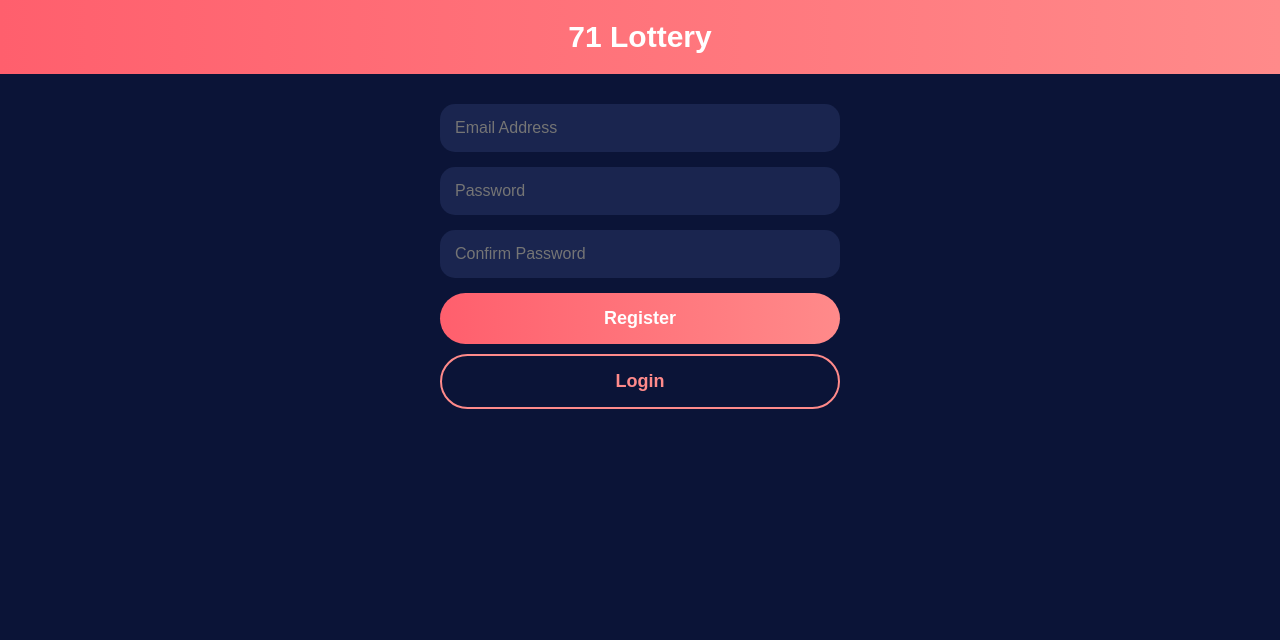
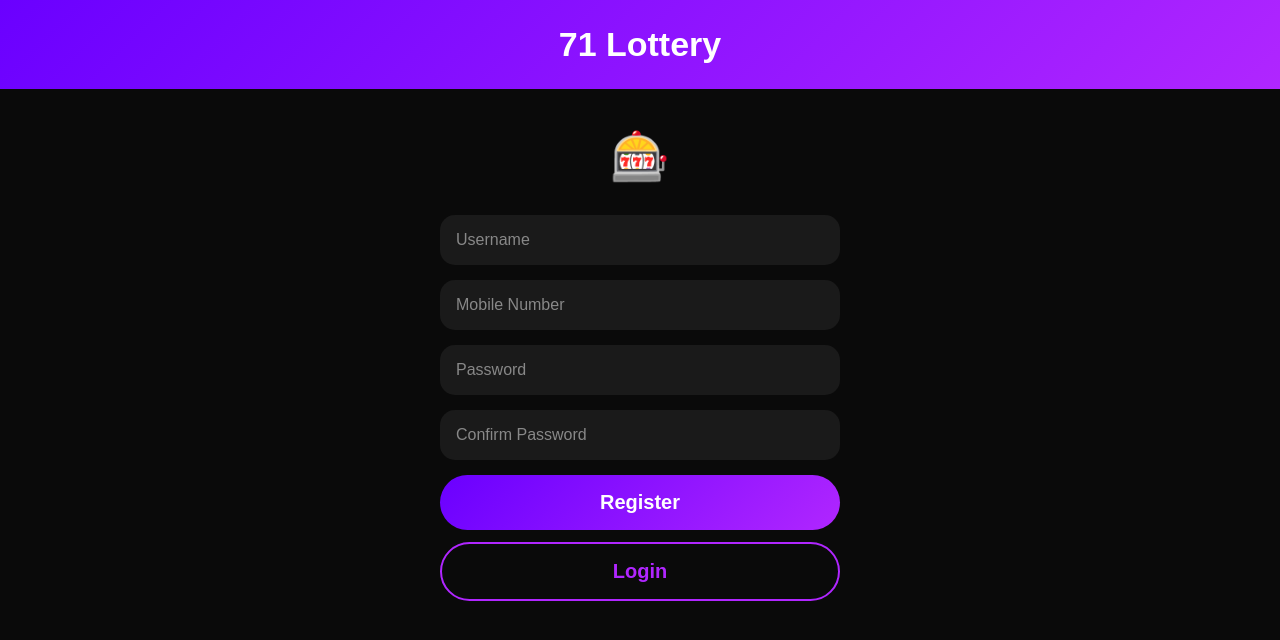
Before and after one commit to Rahulladdu112/71-lottery, a plain HTML site: page Register.html in a window 1280 px wide. Drawn offline with nearby package versions, Linux system fonts and the light colour scheme.

Commit message:
Update Register.html
New

```diff
--- a/Register.html
+++ b/Register.html
@@ -3,7 +3,7 @@
 <head>
 <meta name="viewport" content="width=device-width, initial-scale=1">
 <title>71 Lottery Register</title>
-<script src="https://cdn.jsdelivr.net/npm/@supabase/supabase-js@2"></script>
+
 <style>
 *{
 margin:0;
@@ -11,93 +11,130 @@ padding:0;
 box-sizing:border-box;
 font-family:Arial,sans-serif;
 }
+
 body{
-background:#0b1437;
+background:#0a0a0a;
 color:white;
 min-height:100vh;
 }
+
 .header{
-background:linear-gradient(90deg,#ff5f6d,#ff8a8a);
-padding:20px;
+background:linear-gradient(135deg,#6a00ff,#b026ff);
+padding:25px;
 text-align:center;
-font-size:30px;
+font-size:34px;
 font-weight:bold;
 }
+
 .container{
 width:90%;
 max-width:400px;
-margin:30px auto;
+margin:40px auto;
 }
+
 input{
 width:100%;
-padding:15px;
+padding:16px;
 margin-bottom:15px;
 border:none;
+outline:none;
 border-radius:15px;
-background:#1a254f;
+background:#1a1a1a;
 color:white;
 font-size:16px;
 }
-button{
+
+input::placeholder{
+color:#888;
+}
+
+.register-btn{
 width:100%;
-padding:15px;
+padding:16px;
 border:none;
 border-radius:30px;
-font-size:18px;
+background:linear-gradient(135deg,#6a00ff,#b026ff);
+color:white;
+font-size:20px;
 font-weight:bold;
 cursor:pointer;
 }
-.register{
-background:linear-gradient(90deg,#ff5f6d,#ff8a8a);
-color:white;
+
+.login-btn{
+width:100%;
+padding:16px;
+margin-top:12px;
+border:2px solid #b026ff;
+border-radius:30px;
+background:transparent;
+color:#b026ff;
+font-size:20px;
+font-weight:bold;
+cursor:pointer;
 }
-.login{
-margin-top:10px;
-background:transparent;
-border:2px solid #ff8a8a;
-color:#ff8a8a;
+
+.logo{
+text-align:center;
+font-size:48px;
+font-weight:bold;
+margin-bottom:30px;
+color:#b026ff;
 }
 </style>
 </head>
+
 <body>
+
 <div class="header">
 71 Lottery
 </div>
+
 <div class="container">
-<input type="email" id="email" placeholder="Email Address">
+
+<div class="logo">
+🎰
+</div>
+
+<input type="text" id="username" placeholder="Username">
+
+<input type="tel" id="mobile" placeholder="Mobile Number">
+
 <input type="password" id="password" placeholder="Password">
+
 <input type="password" id="confirm" placeholder="Confirm Password">
-<button class="register" onclick="registerUser()">
+
+<button class="register-btn" onclick="registerUser()">
 Register
 </button>
-<button class="login" onclick="window.location.href='Login.html'">
+
+<button class="login-btn" onclick="window.location.href='Login.html'">
 Login
 </button>
+
 </div>
+
 <script>
-const supabase = window.supabase.createClient(
-"https://ctpgqyofceymakikptyy.supabase.co",
-"sb_publishable_2I0doPRyZKeSoV5MAuHA7g_VKk_ODUm"
-);
-async function registerUser(){
-const email=document.getElementById("email").value;
-const password=document.getElementById("password").value;
-const confirm=document.getElementById("confirm").value;
+function registerUser(){
+
+let username=document.getElementById("username").value;
+let mobile=document.getElementById("mobile").value;
+let password=document.getElementById("password").value;
+let confirm=document.getElementById("confirm").value;
+
+if(username=="" || mobile=="" || password==""){
+alert("Please fill all fields");
+return;
+}
+
 if(password!==confirm){
 alert("Passwords do not match");
 return;
 }
-const { error } = await supabase.auth.signUp({
-email: email,
-password: password
-});
-if(error){
-alert(error.message);
-}else{
+
 alert("Registration Successful");
 window.location.href="Login.html";
 }
-}
 </script>
+
 </body>
 </html>
```
